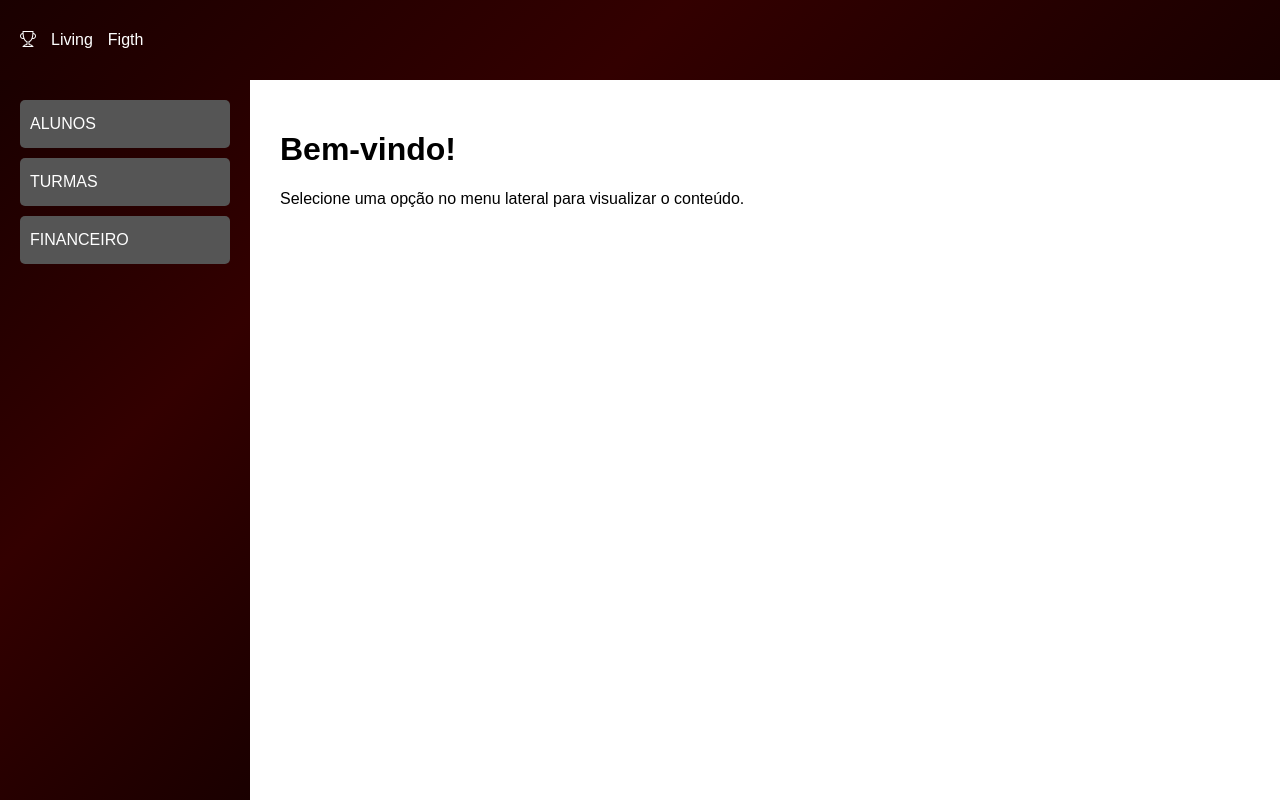
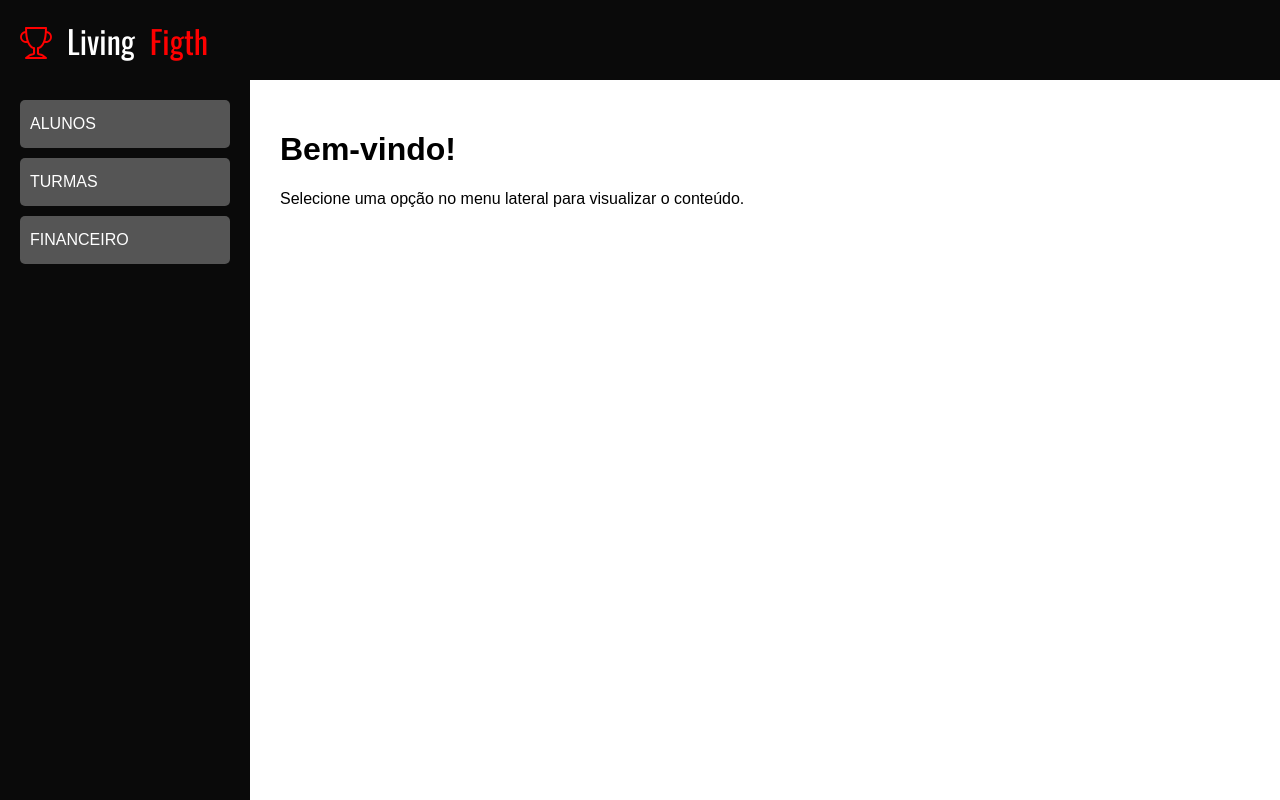
Before and after one commit to kaiohenrique5340-boop/Gestao-de-Escolinha, a PHP site: page /painelAdministrador.html in a window 1280 px wide. Run offline with PHP 8.4, Linux system fonts and the light colour scheme.

Commit message:
atualiza estilos do cabeçalho e adiciona fontes do Google no HTML

```diff
--- a/arquivos css/painelAdministrador.css
+++ b/arquivos css/painelAdministrador.css
@@ -17,12 +17,13 @@ body {
 /* Estilos do Cabeçalho */
 .header {
     grid-area: header;
-    background: linear-gradient(135deg, #1a0000 0%, #330000 50%, #1a0000 100%);
+    background-color: rgb(10, 10, 10);
     color: #fff;
     display: flex;
     align-items: center;
     padding: 0 20px;
     box-shadow: 0 2px 5px rgba(0, 0, 0, 0.1);
+    font-size: 200%;
 }
 
 .logo-container {
@@ -42,10 +43,26 @@ body {
     font-weight: bold;
 }
 
+#logo {
+    color: red;
+
+}
+
+header div p {
+    color: red;
+}
+
+.logo-container {
+    font-family: "Oswald", sans-serif;
+    font-optical-sizing: auto;
+    font-weight: weight;
+    font-style: normal;
+}
+
 /* Estilos da Barra Lateral (Menu) */
 .sidebar {
     grid-area: sidebar;
-    background: linear-gradient(135deg, #1a0000 0%, #330000 50%, #1a0000 100%);
+    background-color: rgb(10, 10, 10);
     color: #fff;
     padding: 20px;
 }
--- a/painelAdministrador.html
+++ b/painelAdministrador.html
@@ -6,12 +6,16 @@
     <title>Layout de Site</title>
     <link rel="stylesheet" href="arquivos css\painelAdministrador.css">
     <link rel="stylesheet" href="https://cdn.jsdelivr.net/npm/bootstrap-icons@1.13.1/font/bootstrap-icons.min.css">
+
+    <link rel="preconnect" href="https://fonts.googleapis.com">
+    <link rel="preconnect" href="https://fonts.gstatic.com" crossorigin>
+    <link href="https://fonts.googleapis.com/css2?family=Oswald:wght@200..700&display=swap" rel="stylesheet">
 </head>
 <body>
     <div class="container">
         <header class="header">
             <div class="logo-container">
-                <i class="bi bi-trophy"></i> Living <p>Figth</p>
+                <i id="logo" class="bi bi-trophy"></i> Living <p>Figth</p>
             </div>
         </header>
 
```
